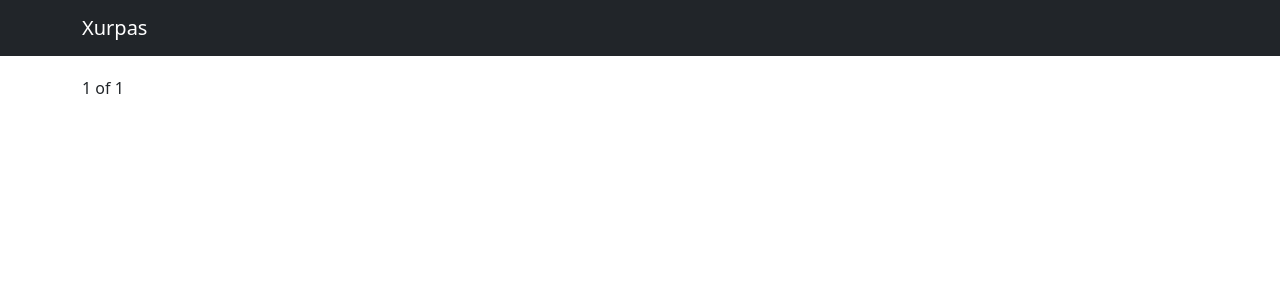
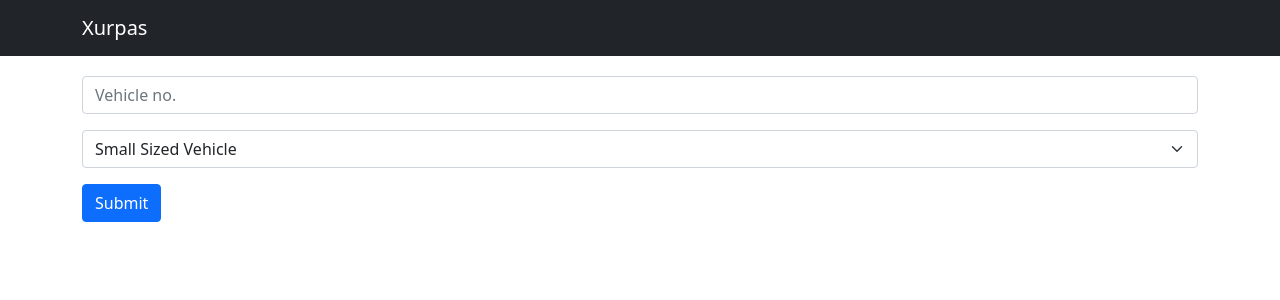
Before and after one commit to jrssnjn/xurpas-client, a React (Create React App) app: page / in a window 1280 px wide. Shown: the top 300 px of the page. Built offline with nearby package versions, Linux system fonts and the light colour scheme.

Commit message:
added form for parking vehicle

```diff
--- a/src/App.js
+++ b/src/App.js
@@ -1,5 +1,5 @@
-import { Container, Row, Col, Navbar, Nav } from "react-bootstrap";
-import './default.css'
+import { Container, Row, Col, Navbar, Form, Button } from "react-bootstrap";
+import "./default.css";
 function App() {
   return (
     <div className="App">
@@ -10,7 +10,23 @@ function App() {
       </Navbar>
       <Container className="custom-container">
         <Row>
-          <Col>1 of 1</Col>
+          <Col>
+            <Form>
+              <fieldset>
+                <Form.Group className="mb-3">
+                  <Form.Control id="PlateNoInput" placeholder="Vehicle no." />
+                </Form.Group>
+                <Form.Group className="mb-3">
+                  <Form.Select id="disabledSelect">
+                    <option>Small Sized Vehicle</option>
+                    <option>Medium Sized Vehicle</option>
+                    <option>Large Sized Vehicle</option>
+                  </Form.Select>
+                </Form.Group>
+                <Button type="submit">Submit</Button>
+              </fieldset>
+            </Form>
+          </Col>
         </Row>
       </Container>
     </div>
```
